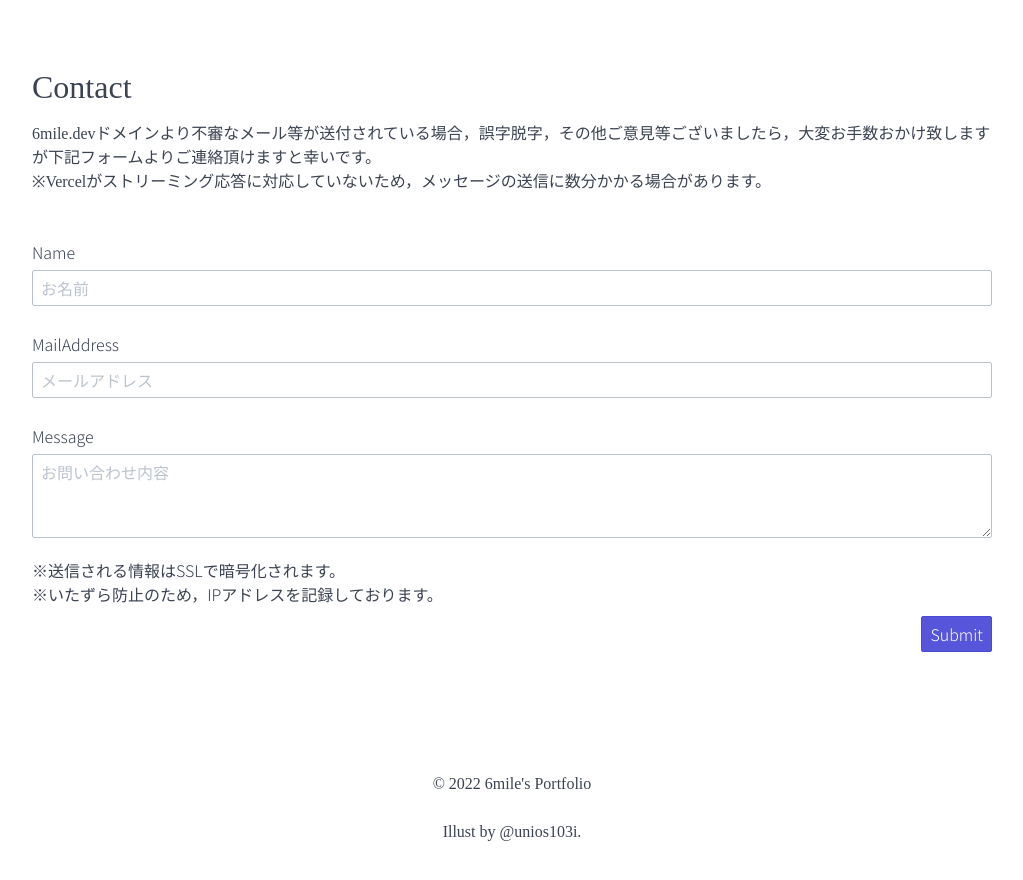
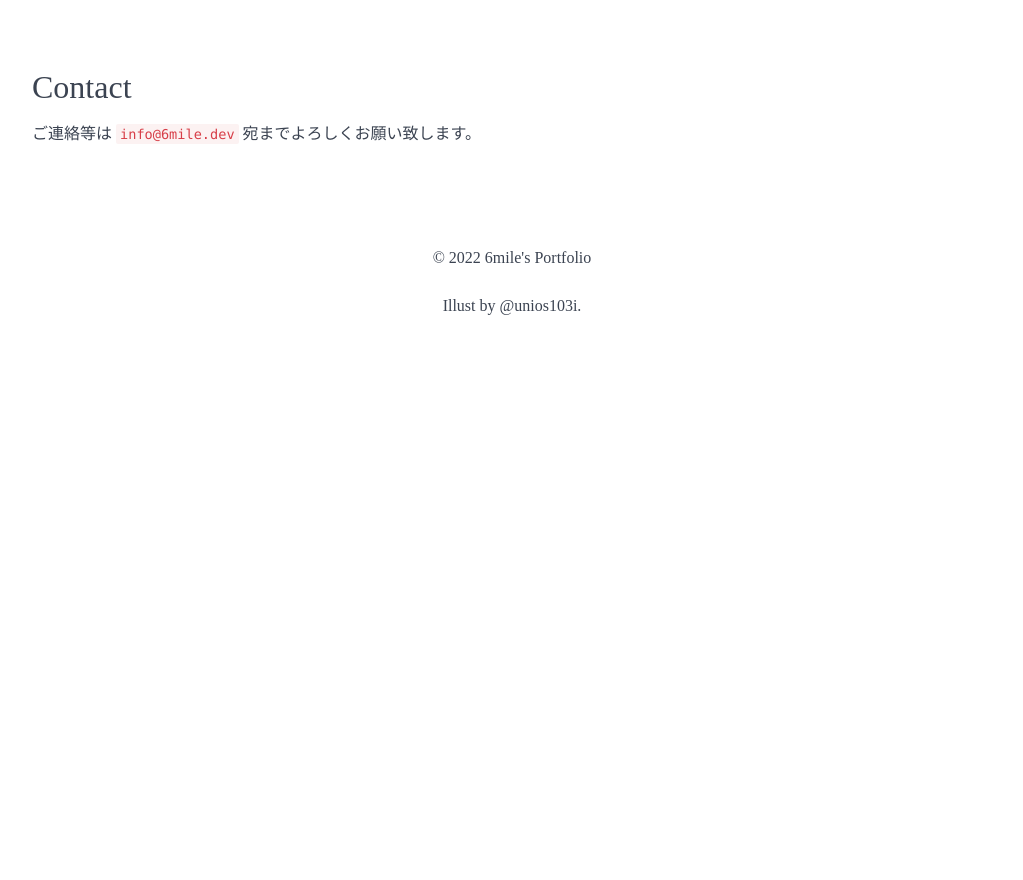
Before and after one commit to 6mile0/Portfolio_V4, a Next.js app: page / in a window 1280 px wide. Shown: the part 2700-3580 px from the top of the page, without its empty margins (128-1151 px from the left). After the commit the page ends 3068 px from the top, so only its background shows below. Built offline with nearby package versions, Linux system fonts and the light colour scheme; a web font is replaced by a local one.

Commit message:
fix: contact form

```diff
--- a/pages/index.js
+++ b/pages/index.js
@@ -255,40 +255,7 @@ const Home = () => {
       <div className="mg-c">
         <div className="col-9 col-xs-11 mainBox explain">
           <h2>Contact</h2>
-          <p>6mile.devドメインより不審なメール等が送付されている場合，誤字脱字，その他ご意見等ございましたら，大変お手数おかけ致しますが下記フォームよりご連絡頂けますと幸いです。</p>
-          <p>※Vercelがストリーミング応答に対応していないため，メッセージの送信に数分かかる場合があります。</p>
-
-          <div id="result"></div>
-          <div className="columns grid-lg mg-u">
-            <div className="column col-xs-12 mg-d">
-              <form className="form-group" onSubmit={handleSubmit(onSubmit)}>
-                <div className="form-g">
-                  <label className="form-label">Name</label>
-                  <input className="form-input" name="name" placeholder="お名前" {...register('name', { required: "Required" })} />
-                  {errors.name && <span className="text-error"><i className="fas fa-exclamation-triangle"></i> 名前は必須です</span>}
-                </div>
-
-                <div className="form-g">
-                  <label className="form-label">MailAddress</label>
-                  <input type="email" className="form-input" name="email" placeholder="メールアドレス" {...register('email', { required: "Required" })} />
-                  {errors.email && <span className="text-error"><i className="fas fa-exclamation-triangle"></i> メールアドレスは必須です</span>}
-                </div>
-
-                <div className="form-g">
-                  <label className="form-label">Message</label>
-                  <textarea className="form-input" name="content" placeholder="お問い合わせ内容" rows="3" {...register('content', { required: "Required" })} />
-                  {errors.content && <span className="text-error"><i className="fas fa-exclamation-triangle"></i> お問い合わせ内容は必須です</span>}
-                </div>
-
-                <p>※送信される情報はSSLで暗号化されます。</p>
-                <p>※いたずら防止のため，IPアドレスを記録しております。</p>
-
-                <div className="btn-right mg-btn">
-                  <button className="btn btn-primary" type="submit">Submit</button>
-                </div>
-              </form>
-            </div>
-          </div>
+          <p>ご連絡等は <code>info@6mile.dev</code> 宛までよろしくお願い致します。</p>
         </div>
       </div>
 
```
